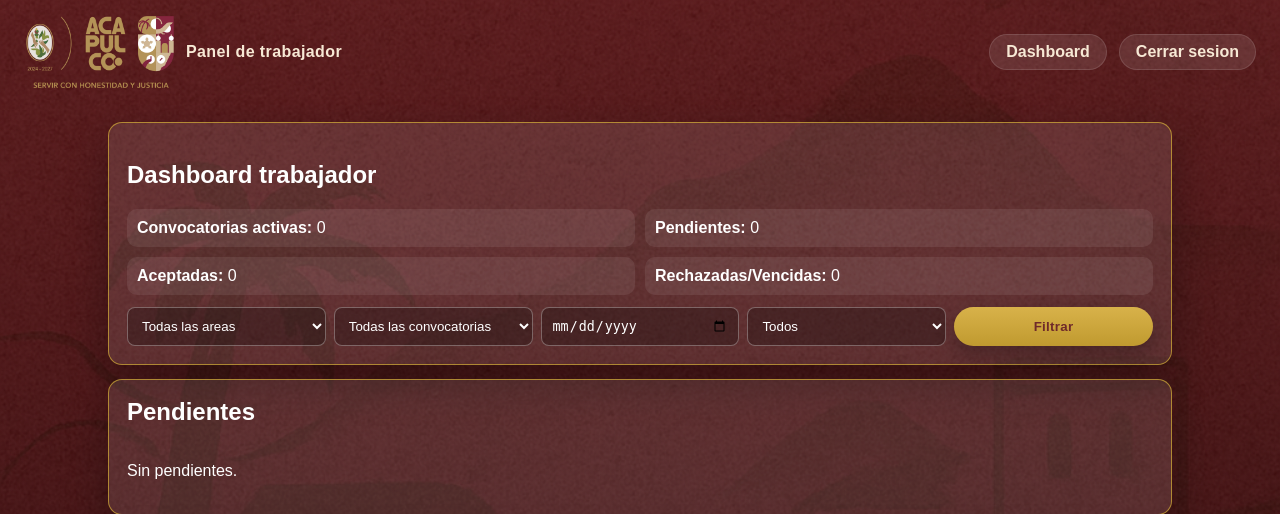
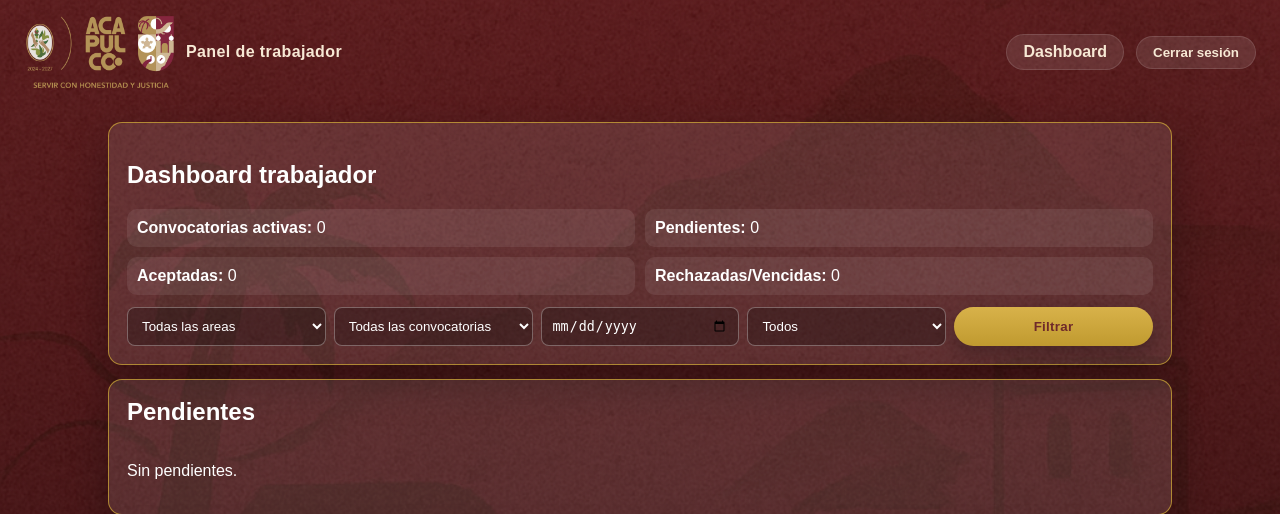
Before and after one commit to Jasongatobolador/convocatorias, a Django app: page /trabajador/dashboard/ in a window 1280 px wide. Shown: the top 514 px of the page. Run offline with Django 5.2, Linux system fonts and the light colour scheme; the visitor is signed in with stand-in values (Sample User, id 1); data comes from the database, SQL or seed files in the repository; data that the repository does not hold is empty.

Commit message:
Update dashboard_trabajador.html

```diff
--- a/convocatorias/templates/convocatorias/dashboard_trabajador.html
+++ b/convocatorias/templates/convocatorias/dashboard_trabajador.html
@@ -17,7 +17,10 @@
     </div>
     <div class="topbar-actions">
         <a class="link-pill" href="{% url 'dashboard_trabajador' %}">Dashboard</a>
-        <a class="link-pill" href="{% url 'logout' %}">Cerrar sesion</a>
+        <form method="post" action="{% url 'logout' %}" style="display:inline">
+            {% csrf_token %}
+            <button type="submit" class="link-pill">Cerrar sesión</button>
+        </form>
     </div>
 </nav>
 
```
